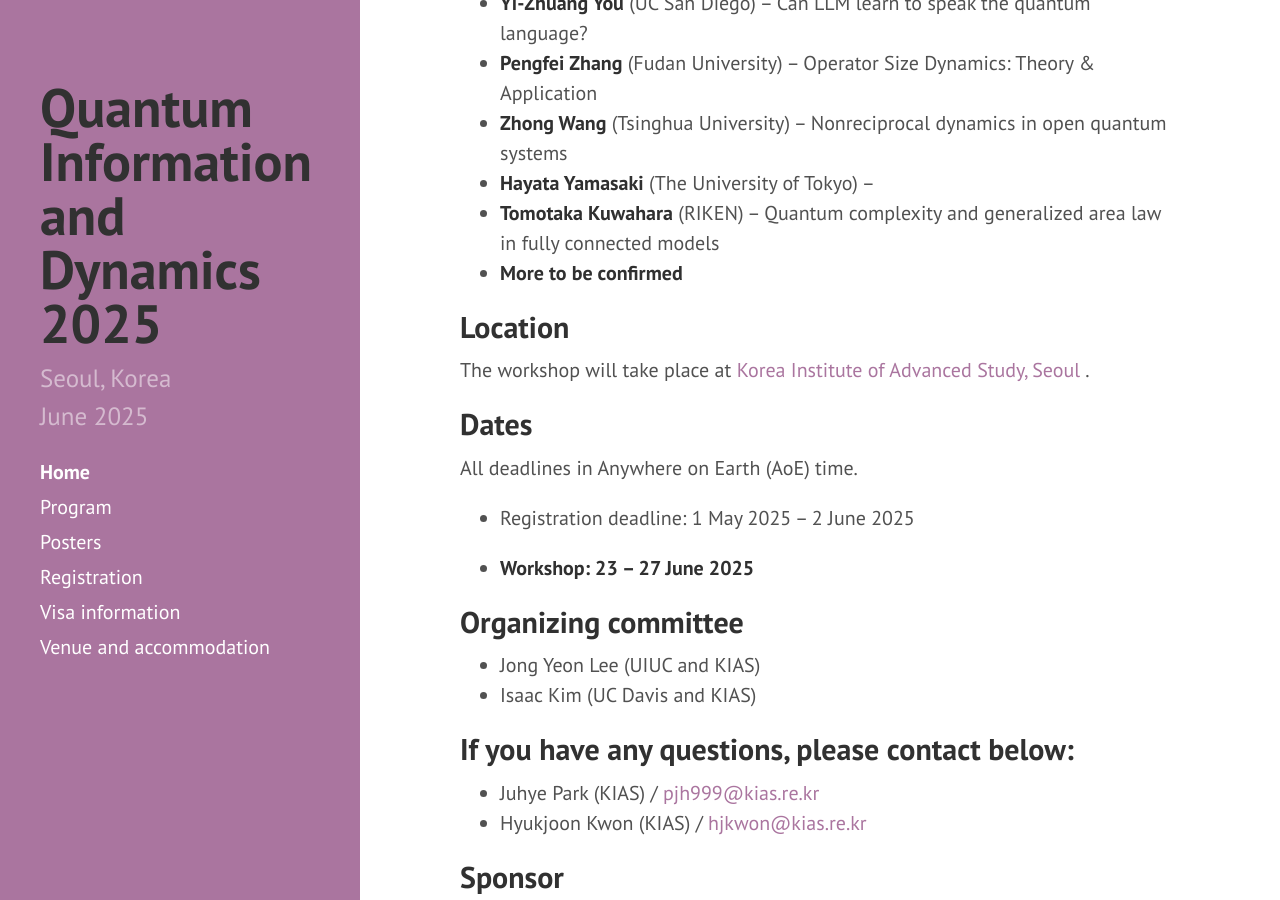
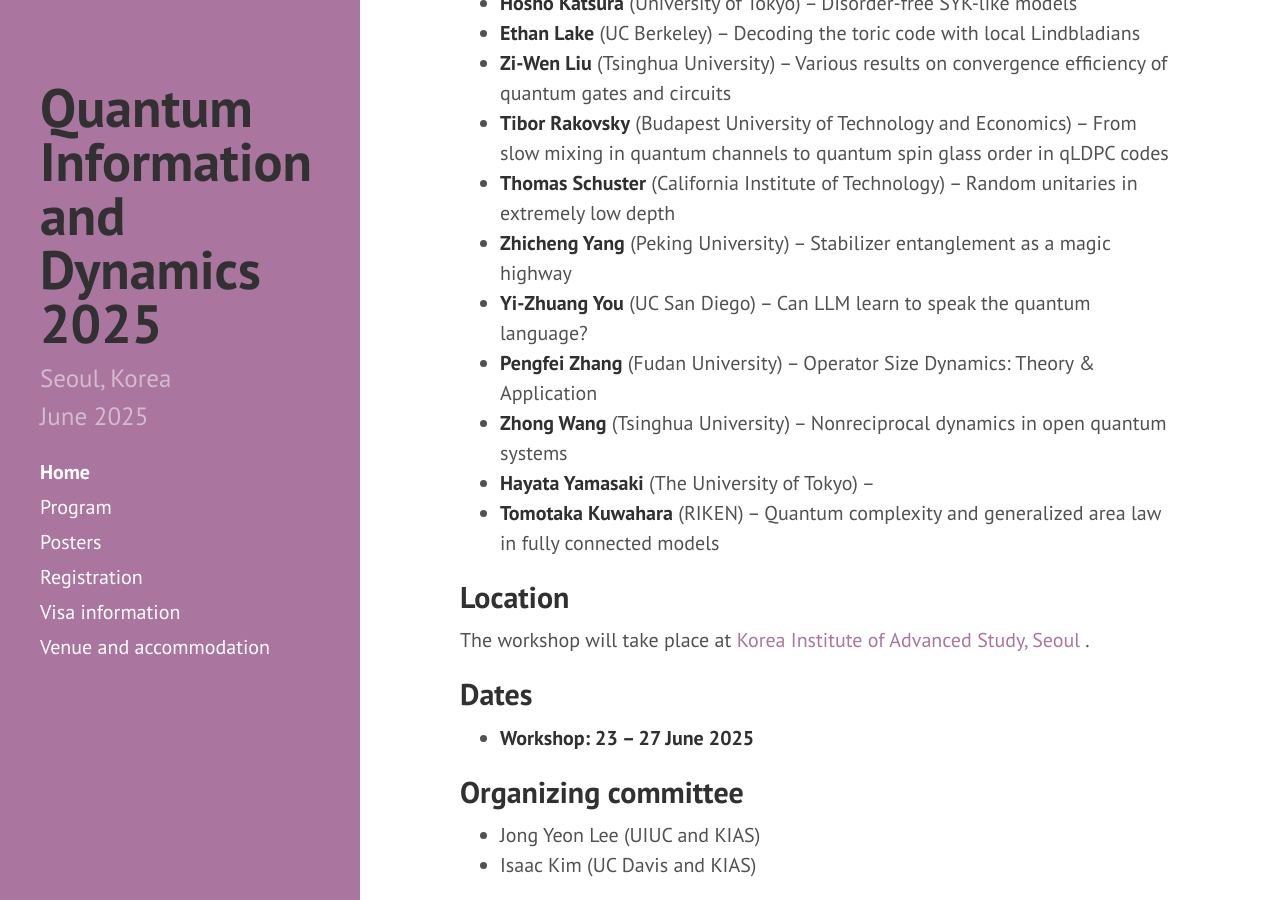
Before and after one commit to yeon-lee/yeon-lee.github.io, a Jekyll site: the page built from index.md, in a window 1280 px wide and 900 px high, scrolled down 1006 px. Built offline with Jekyll 4.4.1, drawn with Linux system fonts in a browser that asks for light colours; nearby versions of some CDN libraries.

Commit message:
Update index.md

```diff
--- a/index.md
+++ b/index.md
@@ -28,8 +29,6 @@
 * **Zhong Wang** (Tsinghua University) -- Nonreciprocal dynamics in open quantum systems
 * **Hayata Yamasaki** (The University of Tokyo) --
 * **Tomotaka Kuwahara** (RIKEN) -- Quantum complexity and generalized area law in fully connected models
-* **More to be confirmed**
-<!--* **Andreas Winter** (Universitat Autònoma de Barcelona)-->
 
 ## Location
 
@@ -37,12 +36,7 @@
 
 ## Dates
 
-All deadlines in Anywhere on Earth (AoE) time.
-
-* Registration deadline: 1 May 2025 &ndash; 2 June 2025
-
 * **Workshop: 23 &ndash; 27 June 2025**
-
 
 ## Organizing committee
 * Jong Yeon Lee (UIUC and KIAS)
```
Also changed, not shown: other parts of index.md (+1 -0 lines).
